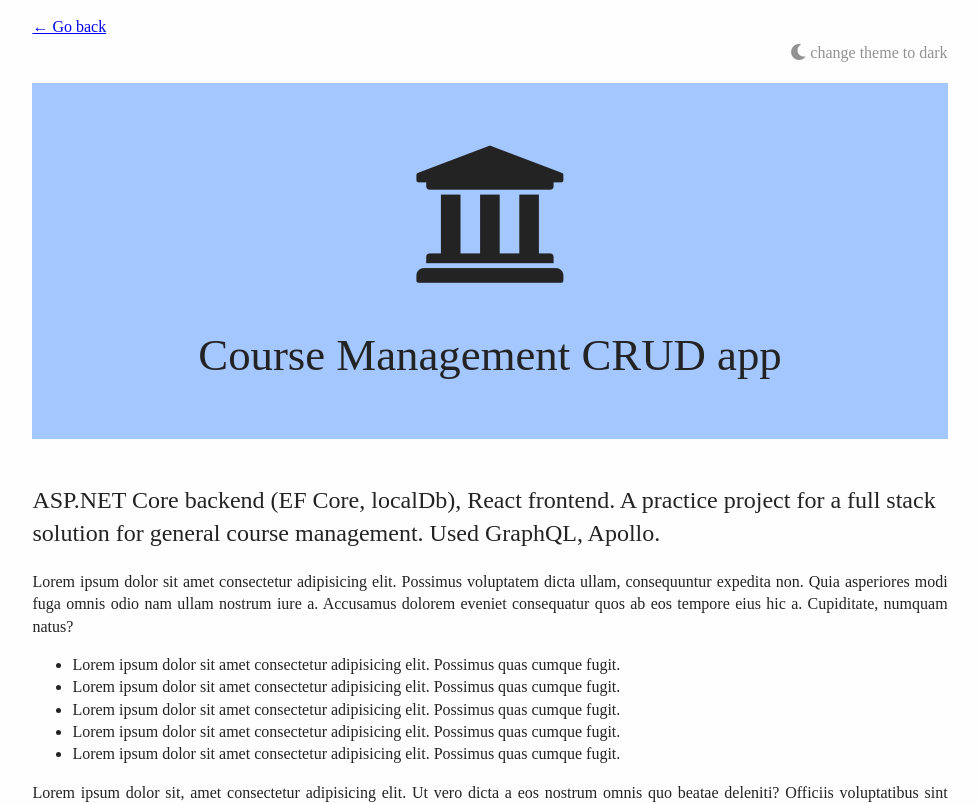
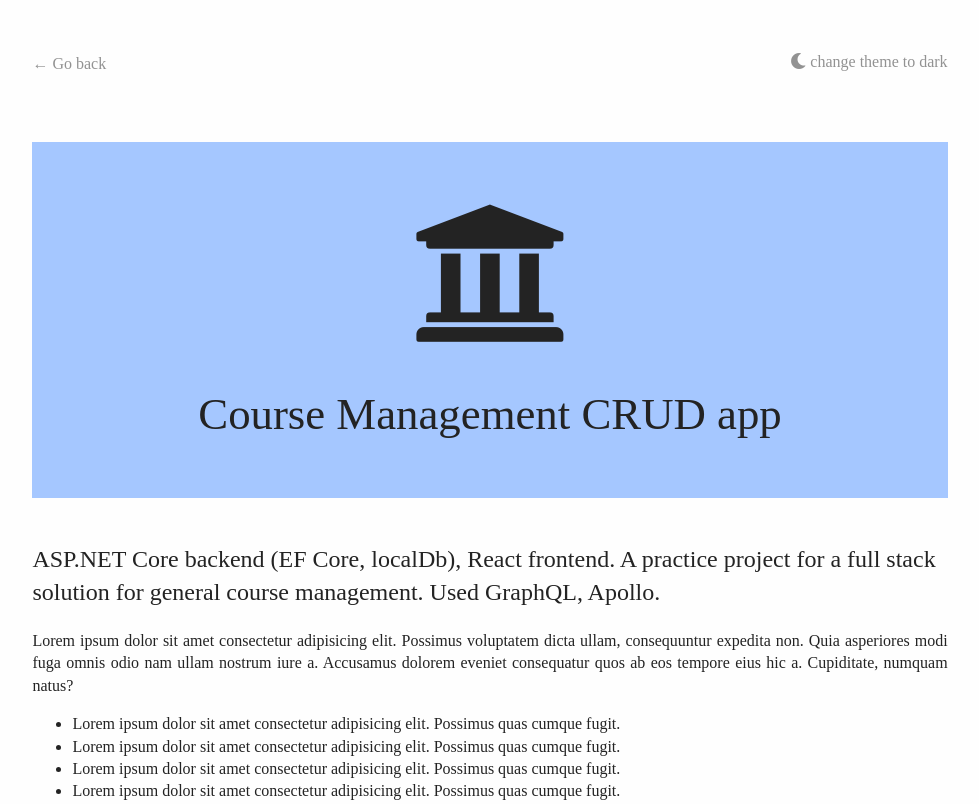
Before and after one commit to danielagg/personal-website, a React (Create React App) app: page /project/course-management-crud-app in a window 1280 px wide. Shown: the top 804 px of the page, without its empty margins (150-1129 px from the left). Built offline with nearby package versions, Linux system fonts and the light colour scheme; a web font is replaced by a local one.

Commit message:
Styling standalone project details component

```diff
--- a/src/components/portfolio/ProjectDetails.css
+++ b/src/components/portfolio/ProjectDetails.css
@@ -1,6 +1,29 @@
+.project-details-top-utilities {
+  display: grid;
+  grid-template-columns: 50% 50%;
+  margin-top: 2em;
+}
+
+.project-details-go-back {
+  cursor: pointer;
+  background: none;
+  margin-top: 0.3em;
+  color: var(--default-link-color);
+  padding: 0;
+  font: inherit;
+  outline: inherit;
+  text-decoration: none;
+}
+
+.project-details-go-back:hover {
+  color: var(--active-link-color);
+  border-bottom-color: var(--active-link-color);
+}
+
 .project-details-top-bar {
   font-size: 1.4em;
-  margin: 2em 0;
+  margin-top: 3em;
+  margin-bottom: 2em;
   padding: 1em;
   text-align: center;
 }
--- a/src/components/portfolio/ProjectDetails.js
+++ b/src/components/portfolio/ProjectDetails.js
@@ -1,5 +1,5 @@
 import React from "react";
-import BackToTopNavigation from "../shared/BackToTopNavigation";
+import Footer from "../shared/Footer";
 import ThemeSelector from "../shared/ThemeSelector";
 import { Link } from "react-router-dom";
 import { Consumer } from "../../context";
@@ -15,8 +15,12 @@
 
         return (
           <>
-            <Link to="/">&larr; Go back</Link>
-            <ThemeSelector />
+            <div className="project-details-top-utilities">
+              <Link className="project-details-go-back" to="/">
+                &larr; Go back
+              </Link>
+              <ThemeSelector />
+            </div>
 
             <div
               className={`project-details-top-bar project-details-top-bar--${
@@ -88,7 +92,7 @@
               odio labore, dolorem optio ea rerum repudiandae, nam accusantium?
             </p>
 
-            <BackToTopNavigation />
+            <Footer />
           </>
         );
       }}
```
